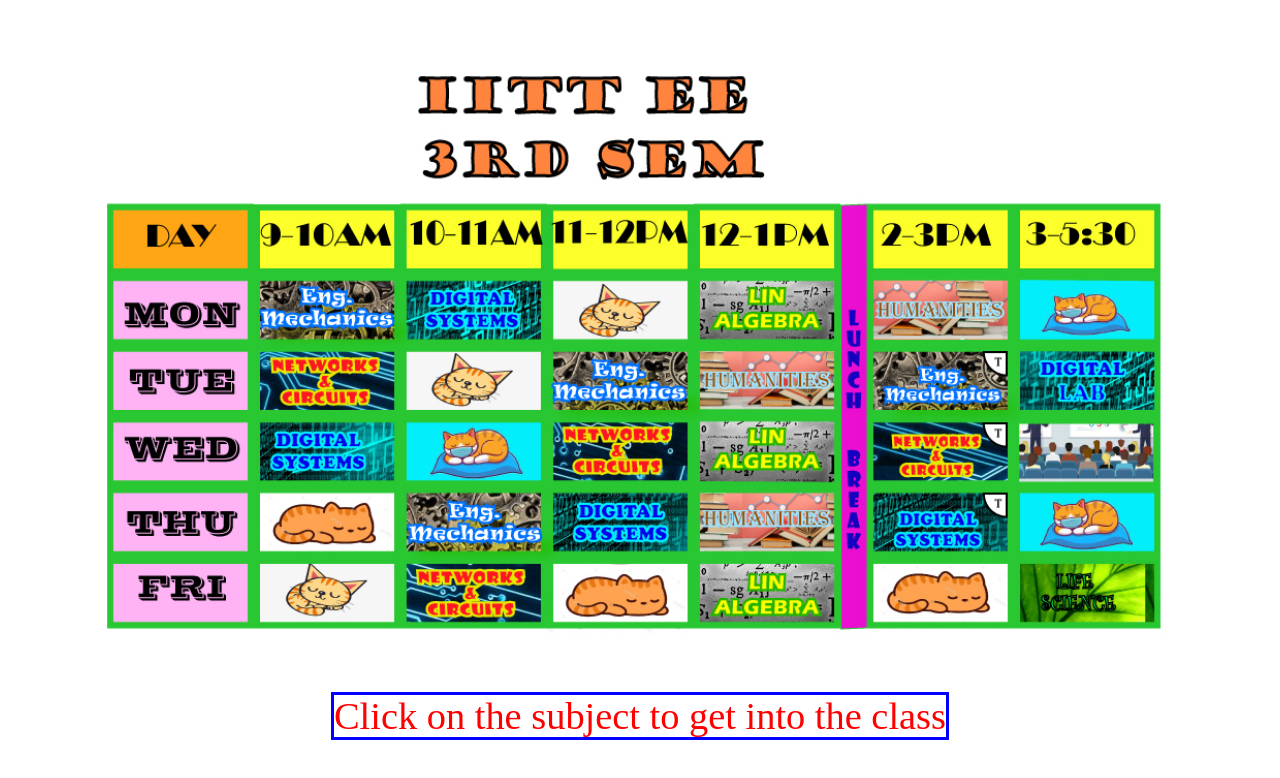
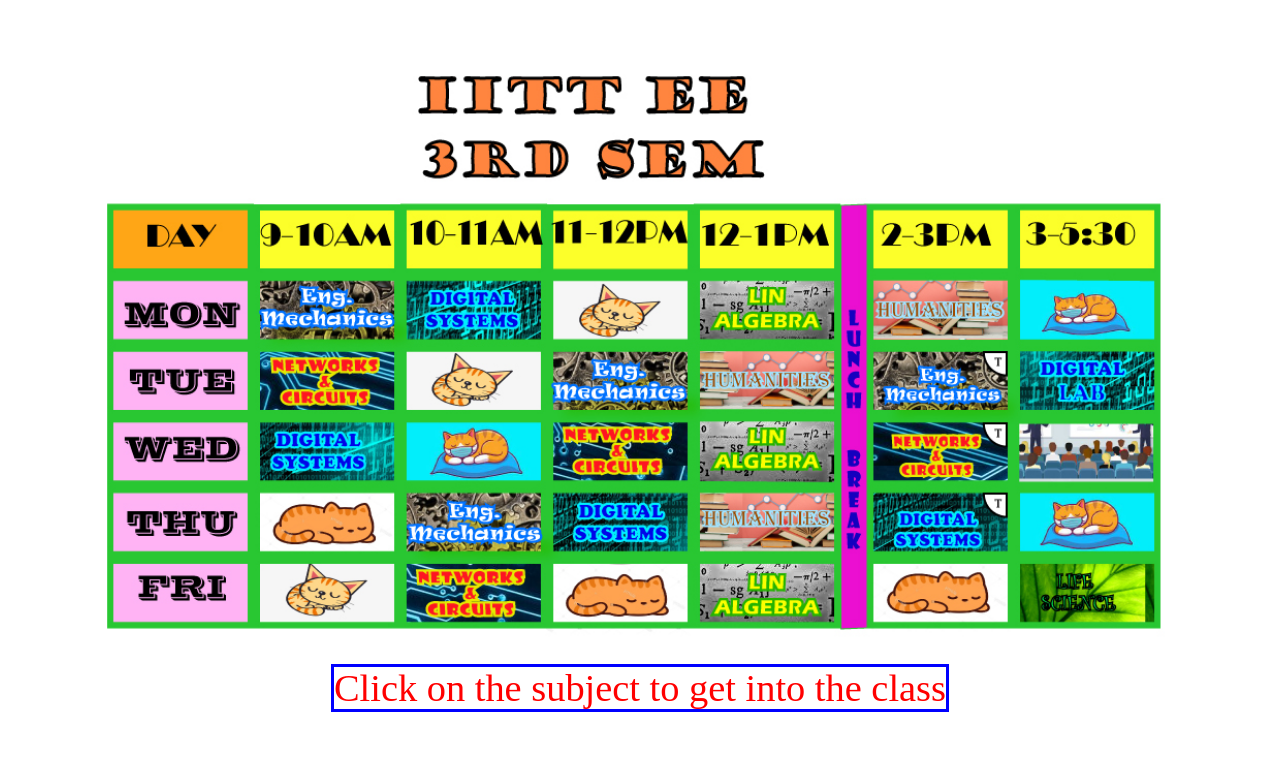
Before and after one commit to Siva-Sanjay/Siva-Sanjay.github.io, a plain HTML site: page docs/index.html in a window 1280 px wide. Drawn offline with Linux system fonts and the light colour scheme.

Commit message:
Fixed Map scaling

```diff
--- a/docs/index.css
+++ b/docs/index.css
@@ -17,7 +17,8 @@
 
 .absolute {
     position: absolute;
-    top: 694px;
+    /* top: 694px; */
+    top: 52vw;
 }
 
 
--- a/docs/index.html
+++ b/docs/index.html
@@ -118,7 +118,7 @@
         />
       </map>
       <div class="absolute" id="pog">
-        <span style="color: Red; border: 3px solid Blue" onclick="rr()">
+        <span style="color: Red; border: 3px solid Blue" >
           Click on the subject to get into the class
         </span>
       </div>
--- a/docs/index.js
+++ b/docs/index.js
@@ -1,59 +1,62 @@
 window.onload = function () {
-    console.log("Loading..");
+
+
+
 var ImageMap = function (map) {
+    //ImageMap
     var n,
-                areas = map.getElementsByTagName('area'),
+      areas = map.getElementsByTagName("area"),
       len = areas.length,
       coords = [],
       previousWidth = 1224;
     for (n = 0; n < len; n++) {
-                coords[n] = areas[n].coords.split(',');
+      coords[n] = areas[n].coords.split(",");
     }
+
+
+
+
     this.resize = function () {
-                var n, m, clen,
+        //ImageMap
+      var n,
+        m,
+        clen,
         x = document.body.clientWidth / previousWidth;
       for (n = 0; n < len; n++) {
         clen = coords[n].length;
         for (m = 0; m < clen; m++) {
           coords[n][m] *= x;
         }
-                    areas[n].coords = coords[n].join(',');
+        areas[n].coords = coords[n].join(",");
       }
       previousWidth = document.body.clientWidth;
+
+
+
       return true;
     };
     window.onresize = this.resize;
   },
-        imageMap = new ImageMap(document.getElementById('map'));
+  imageMap = new ImageMap(document.getElementById("map"));
 imageMap.resize();
-
-    var SpanTop = function (span){
-        var  previousHeight = 694;
-        var x =  previousHeight / document.body.clientHeight;
-
-        this.resize = function (){
-            //console.log(x);
-            //var str = span.offsetTop;
-            var cheight = document.body.clientHeight;
-            //console.log(cheight);
-            var top = parseFloat(cheight);
-            top *=x;
-            //console.log(top);
-            span.style.top = `${top}px`;
-            //previousHeight = document.body.clientHeight;
-            return true;
-        };
-        window.onresize = this.resize
-    },
-    spanTop = new SpanTop(document.getElementById("pog"));
-    spanTop.resize();
-}
 
 
 
+// event listener for rr
 
-function rr(){
-    console.log('RickRolledLMAO');
-    var song = new Audio('Images/song.mp3');
+var span = document.getElementById("pog");
+span.addEventListener('click',()=>{
+    rr(span);
+}
+);
+
+};
+
+
+
+function rr(span) {
+    console.log("RickRolledLMAO");
+    var song = new Audio("Images/song.mp3");
     song.play();
+    span.removeEventListener('click',null);
 }
```
Lines whose indentation alone changed are shown as unchanged.
